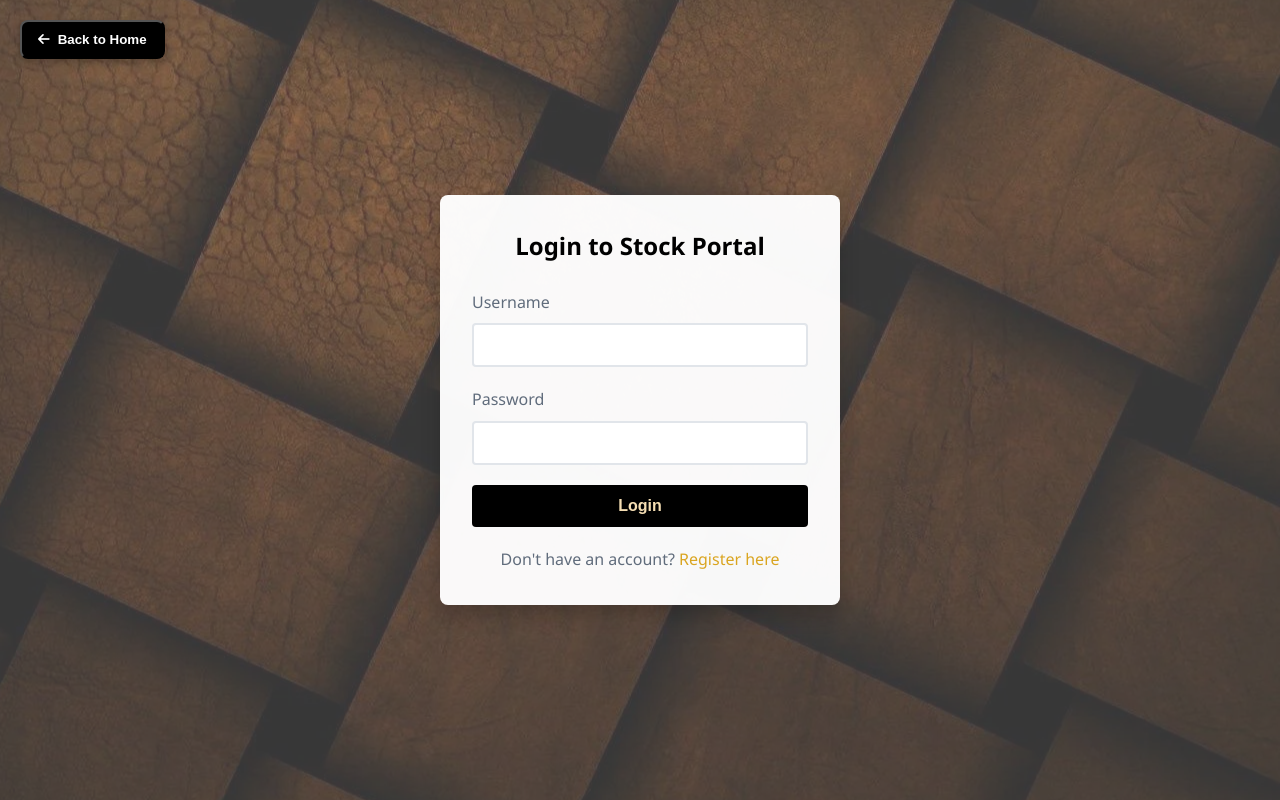
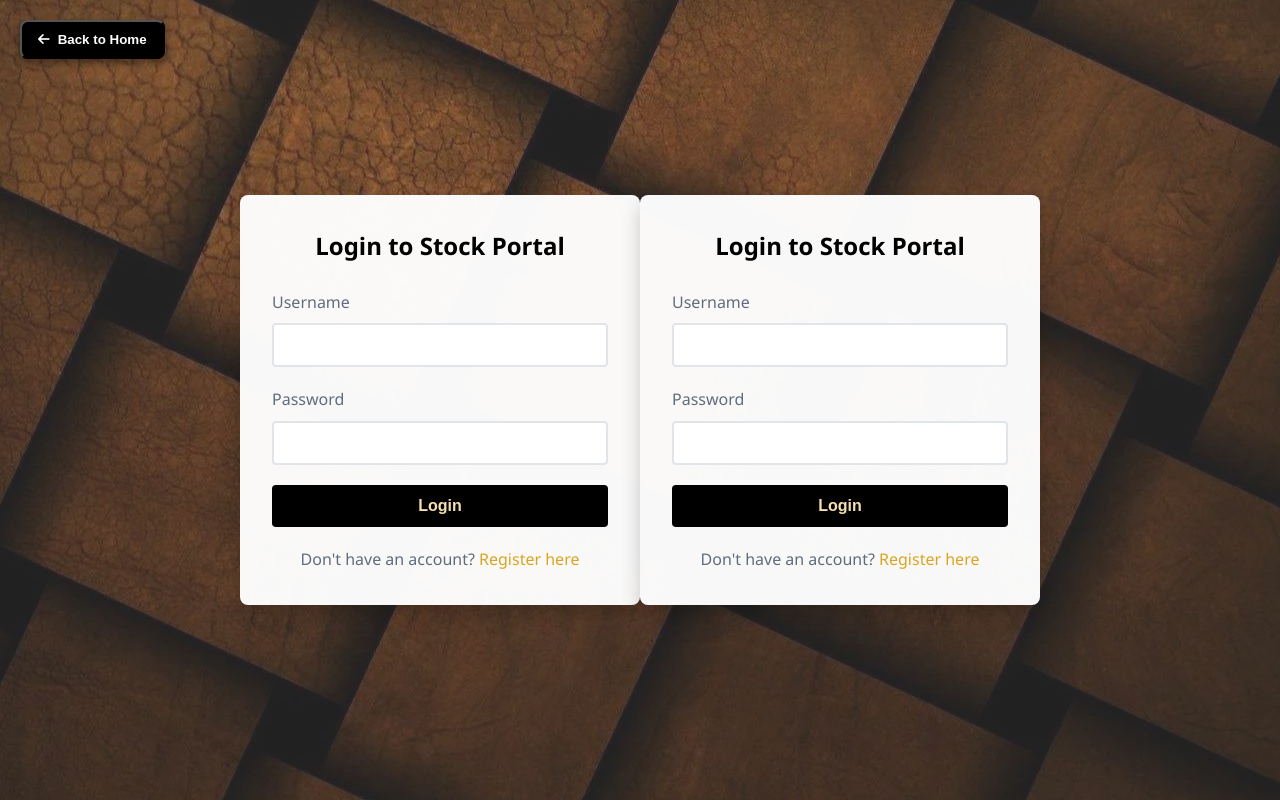
Before and after one commit to blackgrapes/Stock-Portal, a Flask app: page /login.html in a window 1280 px wide. Run offline with Flask 3, Linux system fonts and the light colour scheme.

Commit message:
Update login.html

```diff
--- a/templates/login.html
+++ b/templates/login.html
@@ -35,7 +35,7 @@
             opacity: 0.5;
             background-position: center;
             background-repeat: no-repeat;
-            opacity: 0.5;
+            opacity: 0.7;
             z-index: -1;
         }
 
@@ -194,3 +194,201 @@
 
 </body>
 </html>
+
+
+<!DOCTYPE html>
+<html lang="en">
+<head>
+    <meta charset="UTF-8">
+    <meta name="viewport" content="width=device-width, initial-scale=1.0">
+    <title>Login - Stock Portal</title>
+    <link rel="stylesheet" href="https://cdnjs.cloudflare.com/ajax/libs/font-awesome/6.0.0/css/all.min.css">
+    <style>
+        * {
+            margin: 0;
+            padding: 0;
+            box-sizing: border-box;
+        }
+
+        body {
+            font-family: 'Segoe UI', Tahoma, Geneva, Verdana, sans-serif;
+            background-color: rgba(0, 0, 0, 0.564);
+            color: #2c3e50;
+            line-height: 1.6;
+            height: 100vh;
+            display: flex;
+            justify-content: center;
+            align-items: center;
+        }
+
+        body::before {
+            content: '';
+            position: fixed;
+            top: 0;
+            left: 0;
+            width: 100%;
+            height: 100%;
+            background-size: cover;
+            background: url('media/image.png');
+            opacity: 0.5;
+            background-position: center;
+            background-repeat: no-repeat;
+            opacity: 0.7;
+            z-index: -1;
+        }
+
+        .login-container {
+            background: #fffffff7;
+            padding: 32px;
+            border-radius: 8px;
+            width: 400px;
+            box-shadow: 0 10px 20px rgba(0, 0, 0, 0.2);
+        }
+
+        .login-header {
+            text-align: center;
+            margin-bottom: 24px;
+        }
+
+        .login-header h2 {
+            color: #000000;
+            font-size: 24px;
+            margin-bottom: 8px;
+        }
+
+        .login-form {
+            margin-top: 24px;
+        }
+
+        .form-group {
+            margin-bottom: 20px;
+        }
+
+        .form-group label {
+            display: block;
+            margin-bottom: 8px;
+            color: #606c7c;
+            font-weight: 500;
+        }
+
+        .form-group input {
+            width: 100%;
+            padding: 12px;
+            border: 2px solid #e1e5ea;
+            border-radius: 4px;
+            font-size: 14px;
+            transition: border-color 0.3s ease;
+        }
+
+        .form-group input:focus {
+            outline: none;
+            border-color: goldenrod;
+        }
+
+        .btn-primary {
+            width: 100%;
+            padding: 12px;
+            background: #000000;
+            color: wheat;
+            border: none;
+            border-radius: 4px;
+            font-size: 16px;
+            font-weight: 600;
+            cursor: pointer;
+            transition: all 0.3s ease;
+        }
+
+        .btn-primary:hover {
+            background: goldenrod;
+            color: #000000;
+            transform: translateY(-2px);
+        }
+
+        .form-footer {
+            margin-top: 20px;
+            text-align: center;
+            color: #606c7c;
+        }
+
+        .form-footer a {
+            color: goldenrod;
+            text-decoration: none;
+            font-weight: 500;
+        }
+
+        .form-footer a:hover {
+            text-decoration: underline;
+        }
+
+        .back-to-home {
+            position: absolute;
+            top: 20px;
+            left: 20px;
+            color: white;
+            background-color: black;
+            text-decoration: none;
+            display: flex;
+            align-items: center;
+            gap: 8px;
+            font-weight: 600;
+            padding: 10px 16px;
+            border-radius: 8px;
+            transition: all 0.3s ease;
+            box-shadow: 0 4px 8px rgba(0, 0, 0, 0.2);
+            transform: scale(1);
+            animation: fadeInSlide 0.6s ease-in-out;
+        }
+
+        .back-to-home:hover {
+            color: white;
+            background-color: goldenrod;
+            transform: scale(1.03);
+            box-shadow: 0 6px 12px rgba(218, 165, 32, 0.4);
+        }
+
+        /* Entrance Animation */
+        @keyframes fadeInSlide {
+            0% {
+                opacity: 0;
+                transform: translateY(-10px);
+            }
+            100% {
+                opacity: 1;
+                transform: translateY(0);
+            }
+        }
+
+    </style>
+</head>
+<body>
+    <button onclick="window.location.href='home.html' " class="back-to-home">
+        <i class="fas fa-arrow-left"></i> Back to Home
+    </button>
+
+    <div class="login-container">
+        <div class="login-header">
+            <h2>Login to Stock Portal</h2>
+        </div>
+        <form class="login-form" onsubmit="redirectToStrategies(event)">
+            <div class="form-group">
+                <label for="username">Username</label>
+                <input type="text" id="username" name="username" required>
+            </div>
+            <div class="form-group">
+                <label for="password">Password</label>
+                <input type="password" id="password" name="password" required>
+            </div>
+            <button type="submit" class="btn-primary">Login</button>
+            <p class="form-footer">Don't have an account? <a href="register.html">Register here</a></p>
+        </form>
+    </div>
+
+    <script>
+        function redirectToStrategies(event) {
+            event.preventDefault(); // Prevents the default form submission
+            window.location.href = "index.html"; // Redirects to strategies.html
+        }
+    </script>
+
+</body>
+</html>
```
